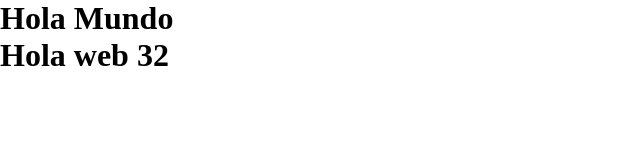
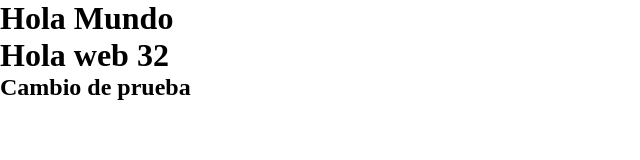
Before and after one commit to conrado-2026/proyecto-web32, a plain HTML site: page index.html in a window 1280 px wide. Shown: the whole page, without its empty margins (0-640 px from the left). Drawn offline with Linux system fonts and the light colour scheme.

Commit message:
colocamos titulo de prueba

```diff
--- a/index.html
+++ b/index.html
@@ -12,5 +12,6 @@
   <body>
     <h1>Hola Mundo</h1>
     <h1>Hola web 32</h1>
+    <h2>Cambio de prueba</h2>
   </body>
 </html>
```
